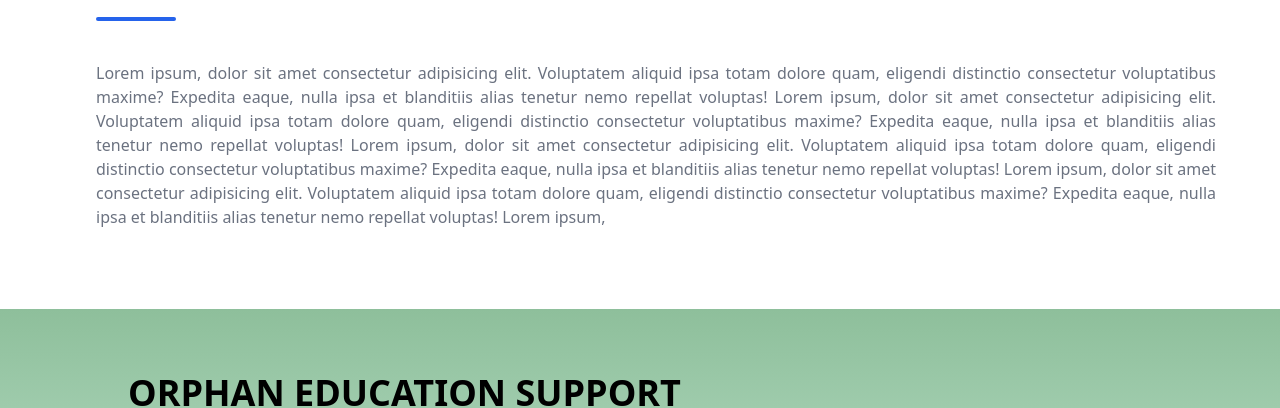
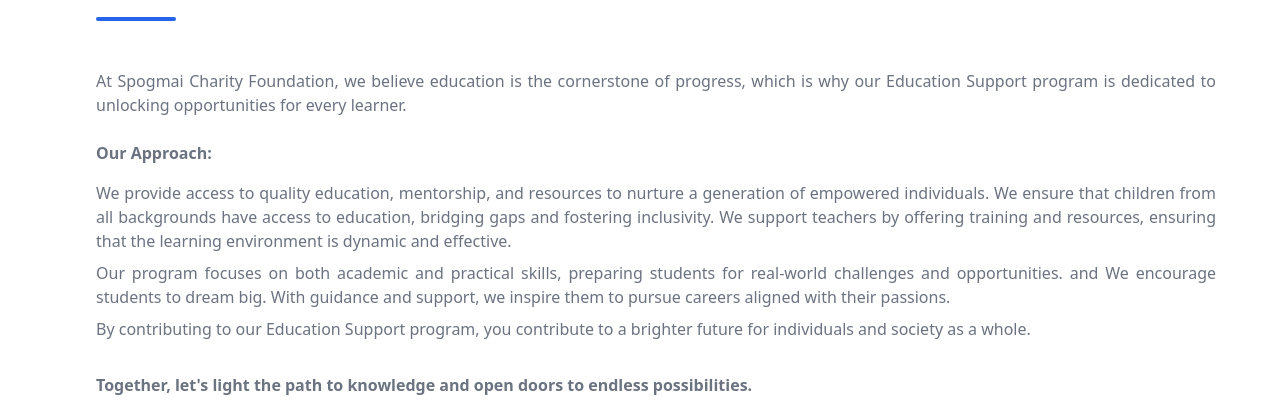
Before and after one commit to wasimhaider55/hungerCare, a React (Create React App) app in the folder frontend/: page /ourcauses/educationsupport in a window 1280 px wide. Shown: the part 403-811 px from the top of the page. Built offline with nearby package versions, Linux system fonts and the light colour scheme; the HTML template or start-up script is replaced by a standard one.

Commit message:
our education overview done

```diff
--- a/frontend/src/components/navbar/pages/education/Education.jsx
+++ b/frontend/src/components/navbar/pages/education/Education.jsx
@@ -47,13 +47,22 @@
       </div>
 
       <div className='py-10 pr-4  lg:pr-16 pl-4 md:pl-20 lg:pl-24 text-justify text-gray-500'>
-        <p>
-          Lorem ipsum, dolor sit amet consectetur adipisicing elit. Voluptatem aliquid ipsa totam dolore quam, eligendi distinctio consectetur voluptatibus maxime? Expedita eaque, nulla ipsa et blanditiis alias tenetur nemo repellat voluptas!
-          Lorem ipsum, dolor sit amet consectetur adipisicing elit. Voluptatem aliquid ipsa totam dolore quam, eligendi distinctio consectetur voluptatibus maxime? Expedita eaque, nulla ipsa et blanditiis alias tenetur nemo repellat voluptas!
-          Lorem ipsum, dolor sit amet consectetur adipisicing elit. Voluptatem aliquid ipsa totam dolore quam, eligendi distinctio consectetur voluptatibus maxime? Expedita eaque, nulla ipsa et blanditiis alias tenetur nemo repellat voluptas!
-          Lorem ipsum, dolor sit amet consectetur adipisicing elit. Voluptatem aliquid ipsa totam dolore quam, eligendi distinctio consectetur voluptatibus maxime? Expedita eaque, nulla ipsa et blanditiis alias tenetur nemo repellat voluptas!
-          Lorem ipsum,
+        <p className="mt-2 mb-6">
+          At Spogmai Charity Foundation, we believe education is the cornerstone of progress, which is why our Education Support program is dedicated to unlocking opportunities for every learner.
         </p>
+        <strong>Our Approach:</strong>
+        <p className="mt-4">
+          We provide access to quality education, mentorship, and resources to nurture a generation of empowered individuals. We ensure that children from all backgrounds have access to education, bridging gaps and fostering inclusivity.
+          We support teachers by offering training and resources, ensuring that the learning environment is dynamic and effective.
+        </p>
+        <p className="mt-2">
+          Our program focuses on both academic and practical skills, preparing students for real-world challenges and opportunities.
+          and We encourage students to dream big. With guidance and support, we inspire them to pursue careers aligned with their passions.
+        </p>
+        <p className="mt-2 mb-8">
+          By contributing to our Education Support program, you contribute to a brighter future for individuals and society as a whole.
+        </p>
+        <strong>Together, let's light the path to knowledge and open doors to endless possibilities.</strong>
       </div>
 
       {/* Overview section Closed */}
```
